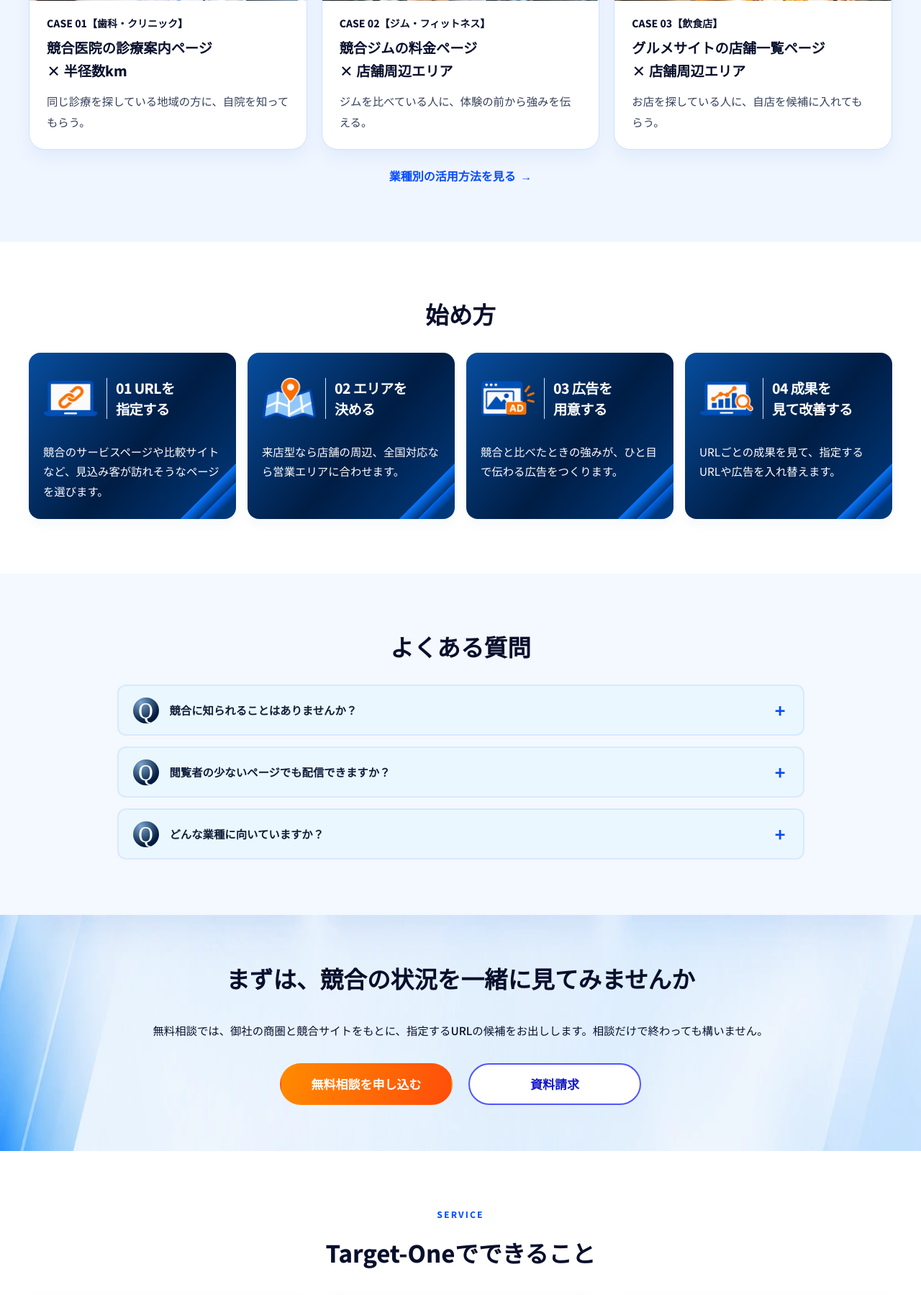
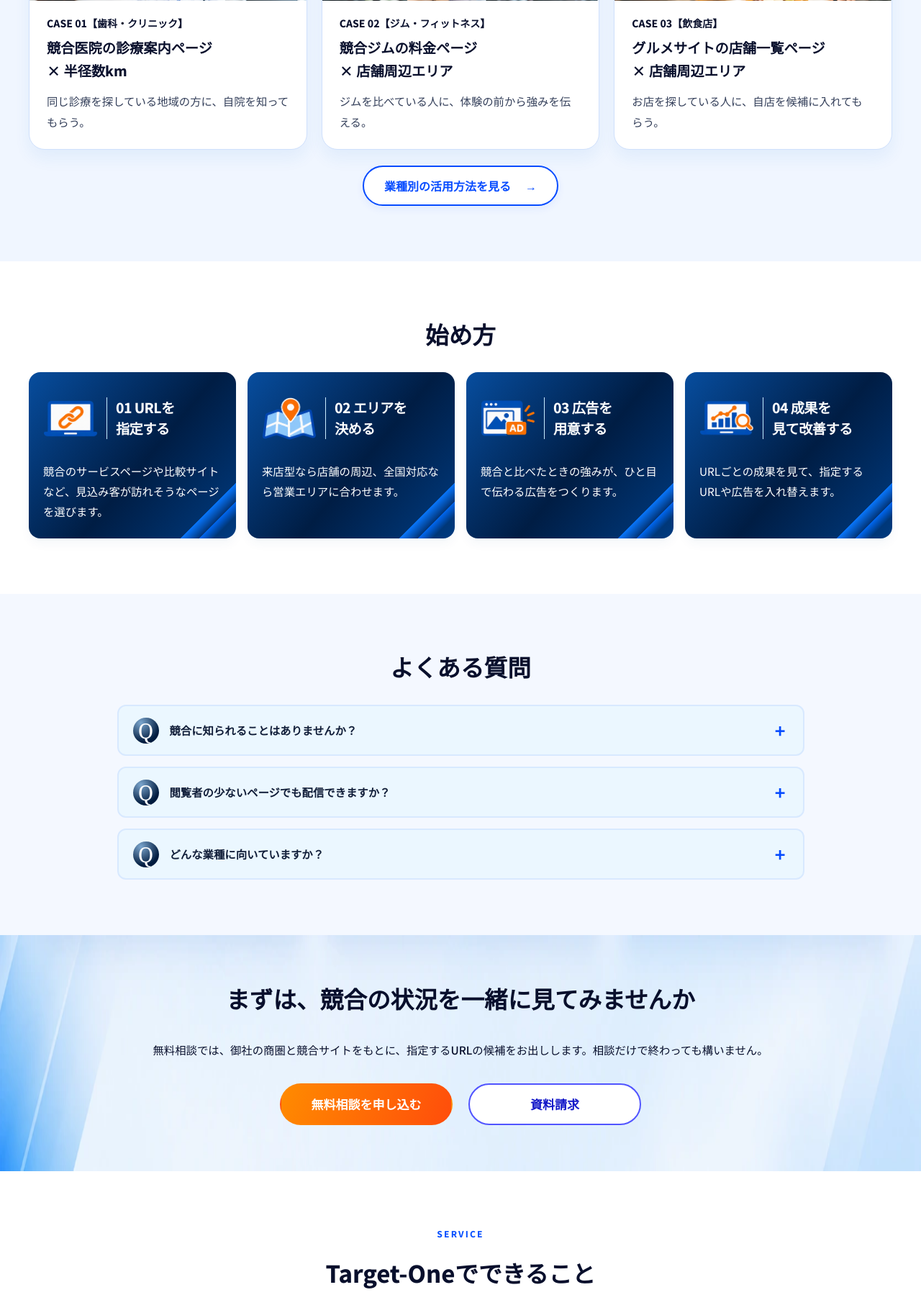
Before and after one commit to akinai-user/Target-One, a PHP site: page /guide/ in a window 1280 px wide. Shown: the part 2997-4796 px from the top of the page at 72% size. Run offline with PHP 8.4, Linux system fonts and the light colour scheme.

Commit message:
Refine button hover motion and guide case links

```diff
--- a/assets/css/guide.css
+++ b/assets/css/guide.css
@@ -338,6 +338,30 @@
 }
 .page-guide .guide-cases h2 {
   margin-bottom: 8px;
+}
+.page-guide .guide-cases .top-link {
+  align-items: center;
+  justify-content: center;
+  gap: 20px;
+  min-height: 56px;
+  padding: 12px 28px;
+  border: 2px solid var(--top-blue);
+  border-radius: 100px;
+  background: #fff;
+  box-shadow: 0 4px 12px #064bff12;
+  transition:
+    transform 0.4s var(--motion-ease),
+    box-shadow 0.4s ease;
+}
+.page-guide .guide-cases .top-link::after {
+  content: none;
+}
+.page-guide .guide-cases .top-link:hover {
+  box-shadow: 0 6px 16px #064bff20;
+}
+.page-guide .guide-cases .top-link:focus-visible {
+  outline: 3px solid #329dff;
+  outline-offset: 4px;
 }
 .page-guide .guide-case-lead {
   font-size: var(--guide-body);
--- a/assets/css/top-motion.css
+++ b/assets/css/top-motion.css
@@ -377,6 +377,71 @@
   transform: none;
 }
 
+/* Content controls: a colour wash grows from the upper-left corner. */
+.top-page main :is(.top-button, .button, a.top-link, a.text-link) {
+  position: relative;
+  isolation: isolate;
+  --control-wash: #dceaff;
+  transition:
+    transform 0.4s var(--motion-ease),
+    box-shadow 0.4s ease,
+    filter 0.4s ease;
+}
+.top-page main :is(.top-button-orange, .button.orange) {
+  --control-wash: #d94708;
+}
+.top-page main :is(.top-button, .button, a.top-link, a.text-link)::before {
+  content: '';
+  position: absolute;
+  inset: 0;
+  z-index: -1;
+  border-radius: inherit;
+  background: var(--control-wash);
+  clip-path: circle(0% at 0 0);
+  pointer-events: none;
+  transition: clip-path 0.55s var(--motion-ease);
+}
+.top-page main :is(a.top-link, a.text-link):not(.guide-cases .top-link)::before {
+  inset: -5px -8px;
+  border-radius: 6px;
+}
+.top-page main .shared-company .top-link::before {
+  content: none;
+}
+.top-page main :is(.top-button, .button, a.top-link, a.text-link):focus-visible::before {
+  clip-path: circle(150% at 0 0);
+}
+.top-page main :is(.top-link, .top-card-link) > b {
+  display: inline-block;
+  transition: transform 0.35s var(--motion-ease);
+}
+@media (hover: hover) and (pointer: fine) {
+  .top-page main :is(.top-button, .button, a.top-link, a.text-link):not(:disabled):hover::before {
+    clip-path: circle(150% at 0 0);
+  }
+  .top-page main :is(.top-button, .button):not(:disabled):hover {
+    transform: translateY(-4px);
+    filter: none;
+    box-shadow: 0 12px 26px #001a5229;
+  }
+  .top-page main :is(.top-button, a.top-link, a.text-link):hover > :is(span, b) {
+    transform: translateX(7px);
+  }
+  .top-page main :is(a.top-link, a.text-link):hover {
+    transform: translateY(-2px);
+  }
+  .top-page
+    main
+    :is(a.card, .top-industry-card, .shared-service-card):hover
+    :is(.top-link, .top-card-link)
+    > :is(span, b) {
+    transform: translateX(7px);
+  }
+}
+.top-page main :is(.top-button, .button, a.top-link, a.text-link):active {
+  transform: translateY(0);
+}
+
 /* A quiet logo introduction, followed by the first-view entrance. */
 .top-loader {
   position: fixed;
@@ -442,4 +507,8 @@
     opacity: 1;
     translate: none;
   }
+  .top-page main :is(.top-button, .button, a.top-link, a.text-link),
+  .top-page main :is(.top-button, .top-link, .top-card-link, .text-link) > :is(span, b) {
+    transform: none !important;
+  }
 }
```
